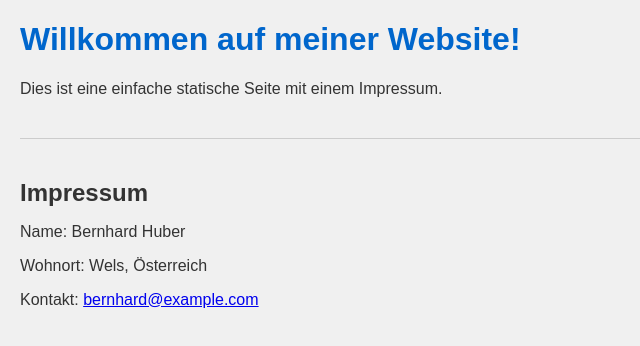
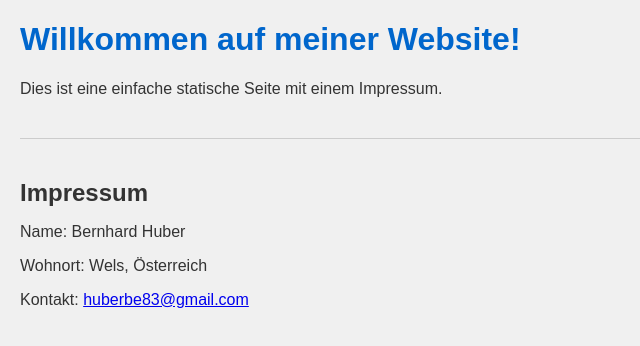
Before and after one commit to Lenny156x/meine-website, a plain HTML site: page public/index.html in a window 1280 px wide. Shown: the full height of the page, 0-640 px from the left. Drawn offline with Linux system fonts and the light colour scheme; a script that the page names is missing.

Commit message:
Update index.html

```diff
--- a/public/index.html
+++ b/public/index.html
@@ -14,7 +14,7 @@
         <h2>Impressum</h2>
         <p>Name: Bernhard Huber</p>
         <p>Wohnort: Wels, Österreich</p>
-        <p>Kontakt: <a href="mailto:huberbe83@gmail.com">bernhard@example.com</a></p>
+        <p>Kontakt: <a href="mailto:huberbe83@gmail.com">huberbe83@gmail.com</a></p>
     </footer>
 
     <script src="script.js"></script>
```
